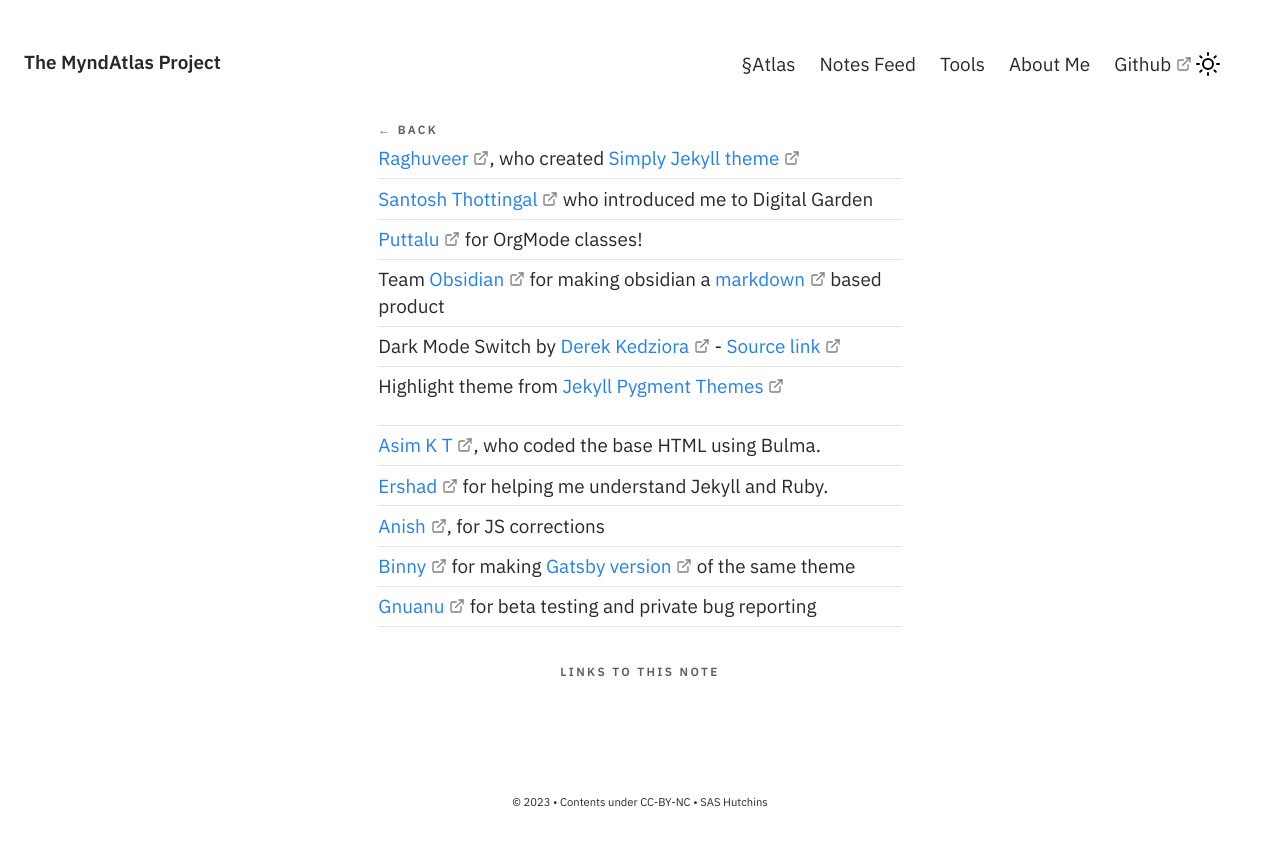
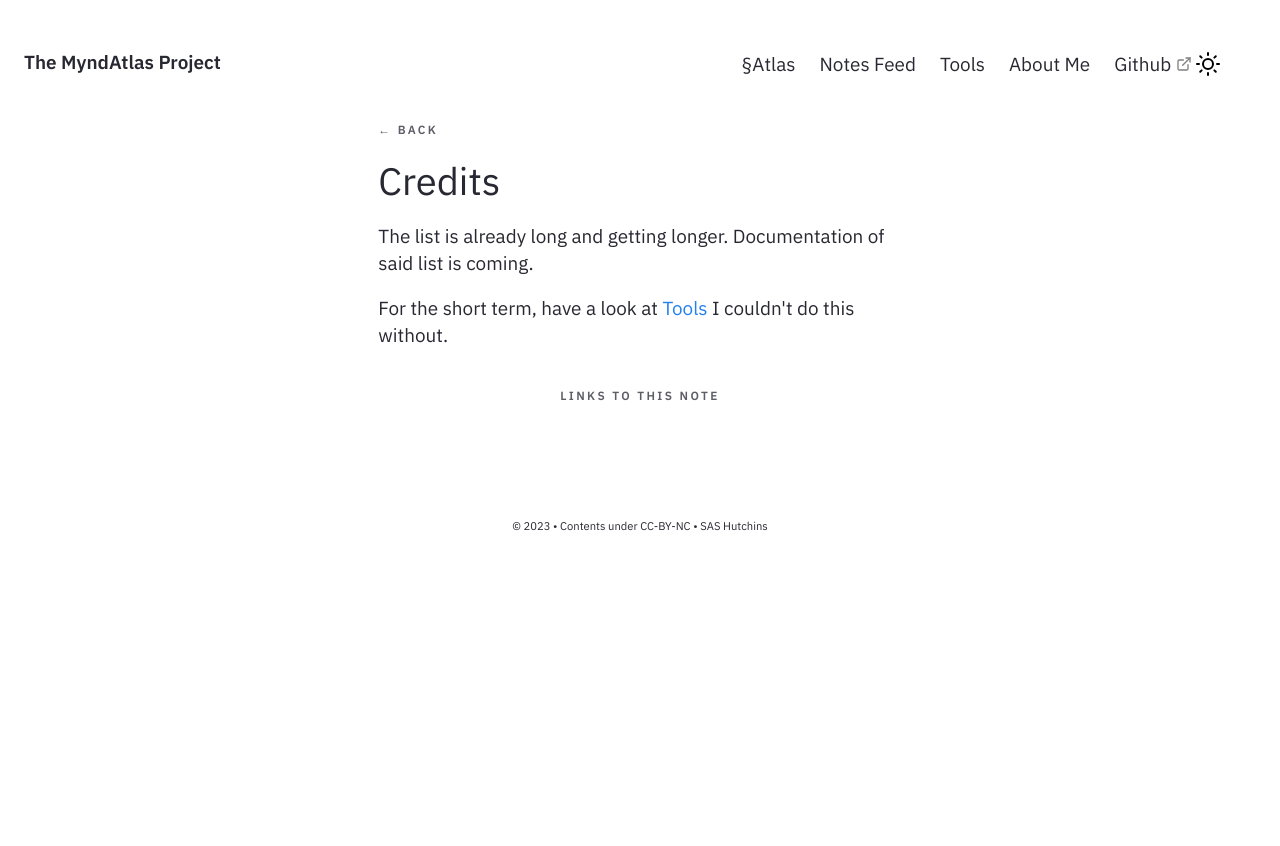
Before and after one commit to myndatlas/myndatlas.github.io, a Jekyll site: the page built from _notes/Public/Credits.md, in a window 1280 px wide. Shown: the top 846 px of the page. Built offline with Jekyll 4.4.1, drawn with Linux system fonts in a browser that asks for light colours.

Commit message:
314 vault backup: 2023-03-24 13:39:47

```diff
--- a/_notes/Public/Credits.md
+++ b/_notes/Public/Credits.md
@@ -5,7 +5,14 @@ date: 11-05-2022
 permalink: /credits
 format: list
 ---
+# Credits
+The list is already long and getting longer.
+Documentation of said list is coming.
 
+For the short term, have a look at [[Tools]] I couldn't do this without.
+
+<!--
+This is credits text from the Jekyll Garden Sample Site
 -   [Raghuveer](https://github.com/rgvr), who created [Simply Jekyll theme](https://github.com/rgvr/simply-jekyll)
 -   [Santosh Thottingal](https://github.com/santhoshtr) who introduced me to Digital Garden
 -   [Puttalu](https://github.com/aashiks) for OrgMode classes!
@@ -13,9 +20,13 @@ format: list
 -   Dark Mode Switch by [Derek Kedziora](https://github.com/derekkedziora) - [Source link](https://github.com/derekkedziora/jekyll-demo/blob/master/scripts/mode-switcher.js)
 -   Highlight theme from [Jekyll Pygment Themes](https://github.com/jwarby/jekyll-pygments-themes)
 
-
+I don't know why there was a break in his list.
 - [Asim K T](https://github.com/asimkt), who coded the base HTML using Bulma.
 - [Ershad](https://github.com/ershad) for helping me understand Jekyll and Ruby.
 - [Anish](https://github.com/anishsheela), for JS corrections
 - [Binny](https://github.com/binnyva) for making [Gatsby version](https://github.com/binnyva/gatsby-garden) of the same theme
 - [Gnuanu](https://github.com/gnuanu) for beta testing and private bug reporting
+
+This link was in the NavBar for the site originally:
+- [Jekyll • Simple, blog-aware, static sites | Transform your plain text into static websites and blogs](https://jekyllrb.com/)
+-->
```
Also changed, not shown: _notes/Public/Dataview ScratchNote.md (renamed from _notes/Public/Scratch Dataview Note.md, +1 -1 lines), _notes/Public/Query ScratchNote.md (added, +13 -0 lines), _notes/Public/Scratch Query Note.md (deleted, +0 -19 lines), _notes/Public/ScratchBox.md (+1 -1 lines), _notes/Public/§Atlas.md (+10 -4 lines), .obsidian/workspace.json.
